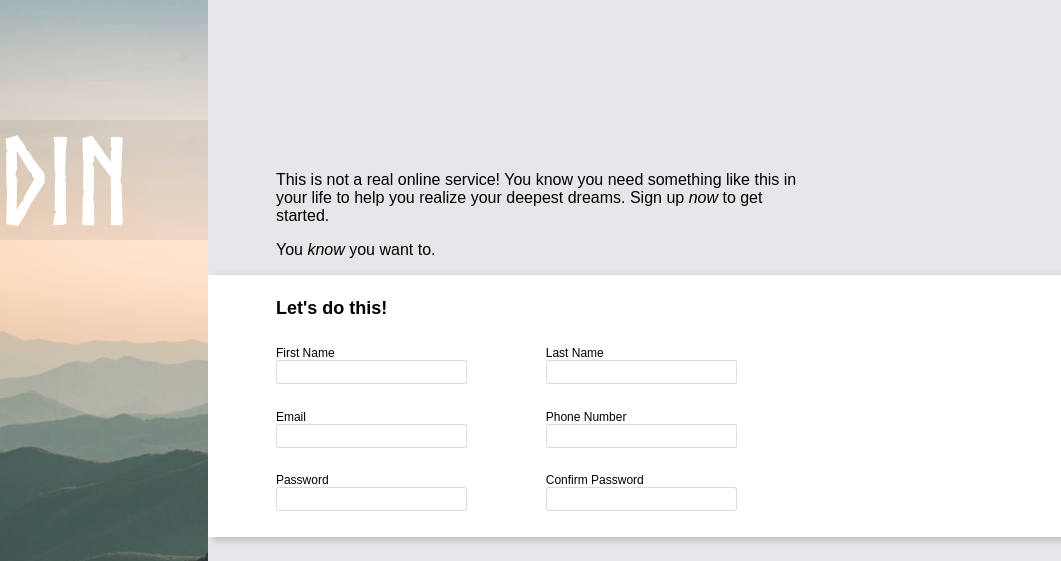
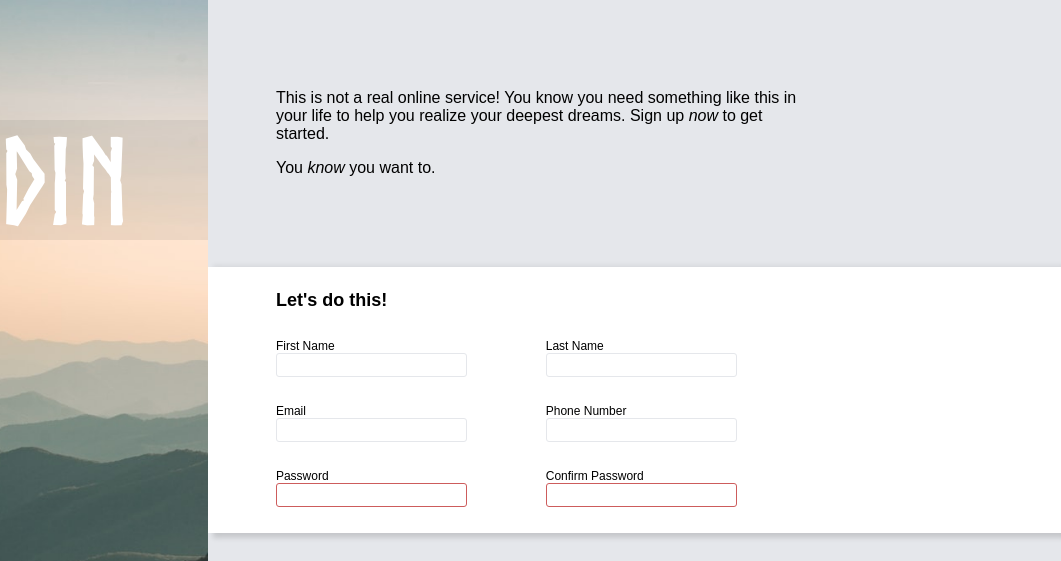
Before and after one commit to Raikho/sign-up, a plain HTML site: page index.html in a window 1280 px wide. Shown: the top 561 px of the page, 219-1280 px from the left. Drawn offline with Linux system fonts and the light colour scheme.

Commit message:
fix description alignment, add password error class

```diff
--- a/index.html
+++ b/index.html
@@ -40,7 +40,7 @@
                             </div>
                             <div class="row">
                                 <label for="password">Password</label>
-                                <input type="password" name="password" id="password">
+                                <input type="password" class="error" name="password" id="password">
                             </div>
                         </div>
                         <div class="column">
@@ -54,7 +54,7 @@
                             </div>
                             <div class="row">
                                 <label for="confirm_password">Confirm Password</label>
-                                <input type="password" name="confirm_password" id="confirm_password">
+                                <input type="password" class="error" name="confirm_password" id="confirm_password">
                             </div>
                         </div>
                     </form>
--- a/style.css
+++ b/style.css
@@ -1,5 +1,6 @@
 :root {
     --bg-gray: #e5e7eb;
+    --border: #e5e7eb;
 }
 
 body {
@@ -51,7 +52,12 @@ img {
 }
 .right>div {flex: 1;}
 
-.top {background-color: var(--bg-gray);}
+.top {
+    background-color: var(--bg-gray);
+    display: flex;
+    flex-direction: column;
+    justify-content: center;
+}
 .mid {
     background-color: white;
     box-shadow: 5px 5px 5px 0px #0002,
@@ -67,7 +73,6 @@ img {
 .description {
     font-size: 16px;
     margin-right: 30%;
-    margin-top: 20%;
 }
 
 .logins {
@@ -131,7 +136,7 @@ label {
 input {
     height: 20px;
     width: 25ch;
-    border: 1px solid #0002;
+    border: 1px solid var(--border);
     border-radius: 3px;
     /* box-shadow: 1px 1px 1px #0002; */
 }
@@ -140,3 +145,7 @@ input:focus {
     border: 1px solid blue;
     box-shadow: 2px 2px 2px #0002;
 }
+
+.error:valid {
+    border-color: indianred;
+}
```
